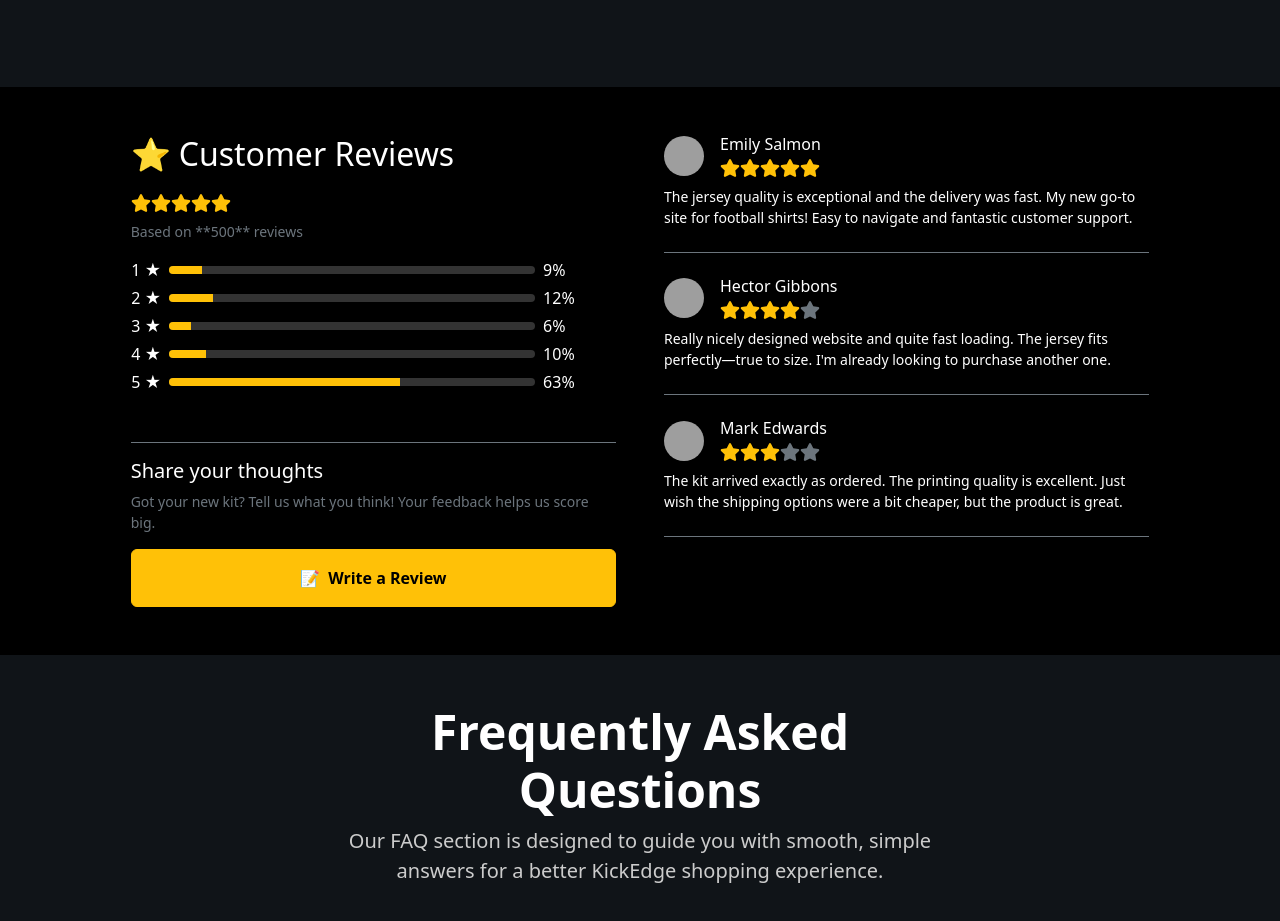
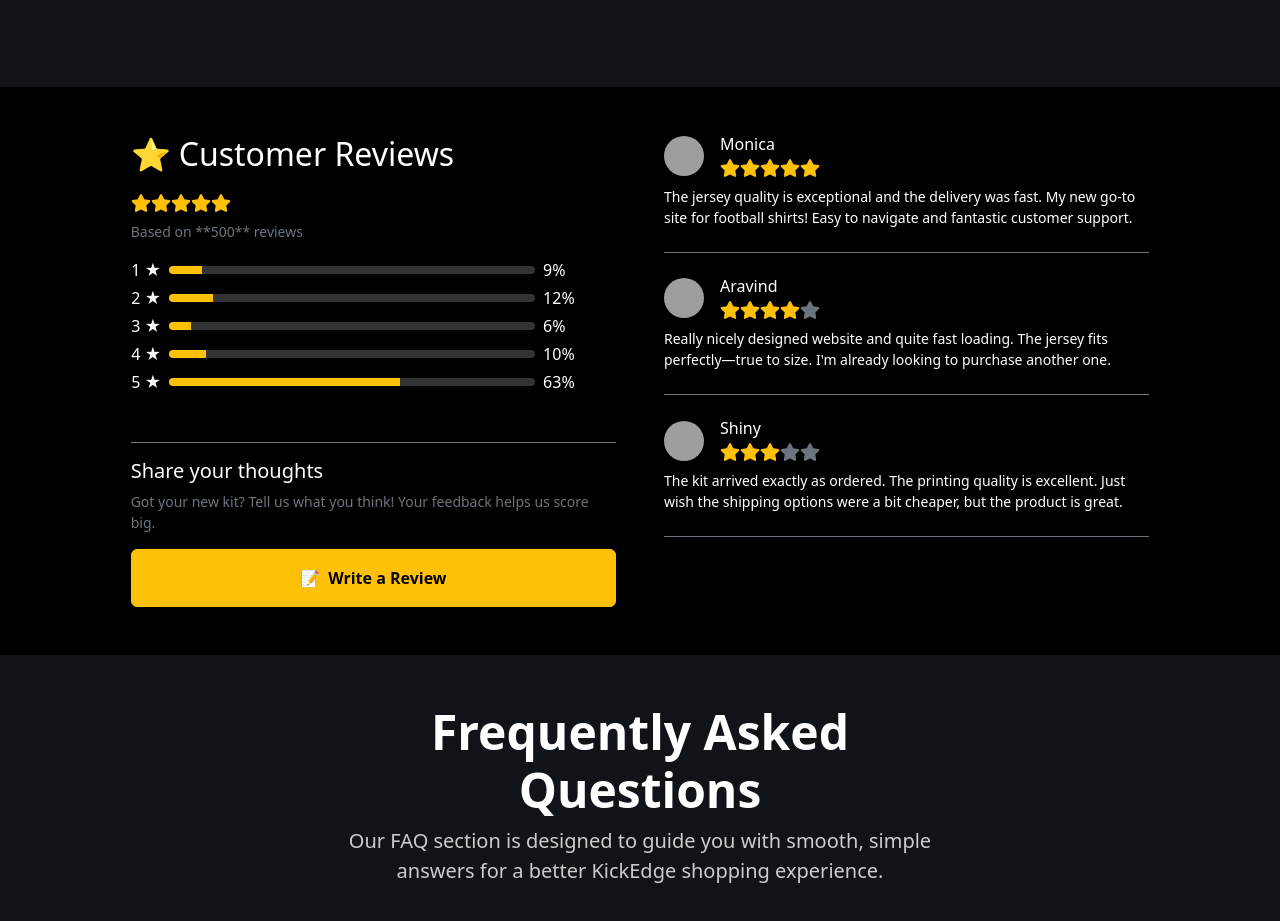
Before and after one commit to AllenDarson/football_jersey_landing_page, a React (Vite) app: page / in a window 1280 px wide. Shown: the part 3400-4321 px from the top of the page. Built offline with nearby package versions, Linux system fonts and the light colour scheme; grey boxes are pictures that could not be loaded.

Commit message:
added css to scroll bar

```diff
--- a/src/App.css
+++ b/src/App.css
@@ -1,6 +1,28 @@
 body {
     font-family: "Poppins", sans-serif;
     background-color: #000;
+}
+/*scroll bar css*/
+/* 1. Target the entire scroll bar */
+::-webkit-scrollbar {
+    width: 10px; /* Width of the entire scroll bar */
+}
+
+/* 2. Target the track (the background area) */
+::-webkit-scrollbar-track {
+    background: #222222; /* Dark background color (dark gray/black) */
+    border-radius: 10px; /* Optional: Makes the ends rounded */
+}
+
+/* 3. Target the thumb (the moving part you drag) */
+::-webkit-scrollbar-thumb {
+    background: rgb(13, 202, 240); /* A contrasting color, like a 'jersey green' */
+    border-radius: 10px; /* Makes the thumb rounded */
+}
+
+/* 4. Optional: Style when the user hovers over the thumb */
+::-webkit-scrollbar-thumb:hover {
+    background:  rgb(13, 202, 240); /* A slightly lighter green when hovered */
 }
 
 /* Navbar background */
--- a/src/Components/Reviews.jsx
+++ b/src/Components/Reviews.jsx
@@ -6,21 +6,21 @@ import { FaStar } from 'react-icons/fa'; // You'll need to install react-icons:
 const mockReviews = [
   {
     id: 1,
-    name: "Emily Salmon",
+    name: "Monica",
     rating: 5,
     avatar: "https://i.pravatar.cc/150?img=1", // Placeholder image
     text: "The jersey quality is exceptional and the delivery was fast. My new go-to site for football shirts! Easy to navigate and fantastic customer support."
   },
   {
     id: 2,
-    name: "Hector Gibbons",
+    name: "Aravind",
     rating: 4,
     avatar: "https://i.pravatar.cc/150?img=7", // Placeholder image
     text: "Really nicely designed website and quite fast loading. The jersey fits perfectly—true to size. I'm already looking to purchase another one."
   },
   {
     id: 3,
-    name: "Mark Edwards",
+    name: "Shiny",
     rating: 3,
     avatar: "https://i.pravatar.cc/150?img=5", // Placeholder image
     text: "The kit arrived exactly as ordered. The printing quality is excellent. Just wish the shipping options were a bit cheaper, but the product is great."
```
